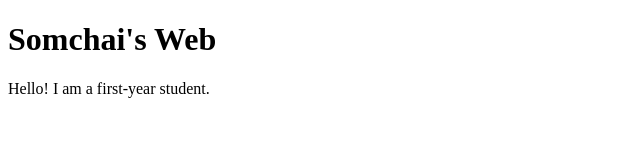
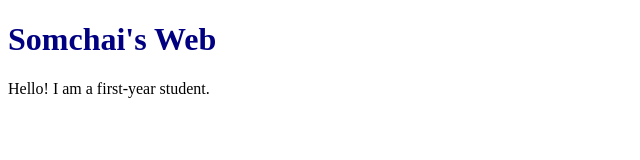
Before and after one commit to webapp-demo-2026/topic1-my-web, a plain HTML site: page index.html in a window 1280 px wide. Shown: the whole page, without its empty margins (0-640 px from the left). Drawn offline with Linux system fonts and the light colour scheme.

Commit message:
Add stylesheet for heading

```diff
--- a/index.html
+++ b/index.html
@@ -2,6 +2,7 @@
 <html>
 <head>
   <title>My Web</title>
+  <link rel="stylesheet" href="style.css">
 </head>
 <body>
   <h1>Somchai's Web</h1>
--- /dev/null
+++ b/style.css
@@ -0,0 +1,3 @@
+h1 {
+  color: navy;
+}
```
